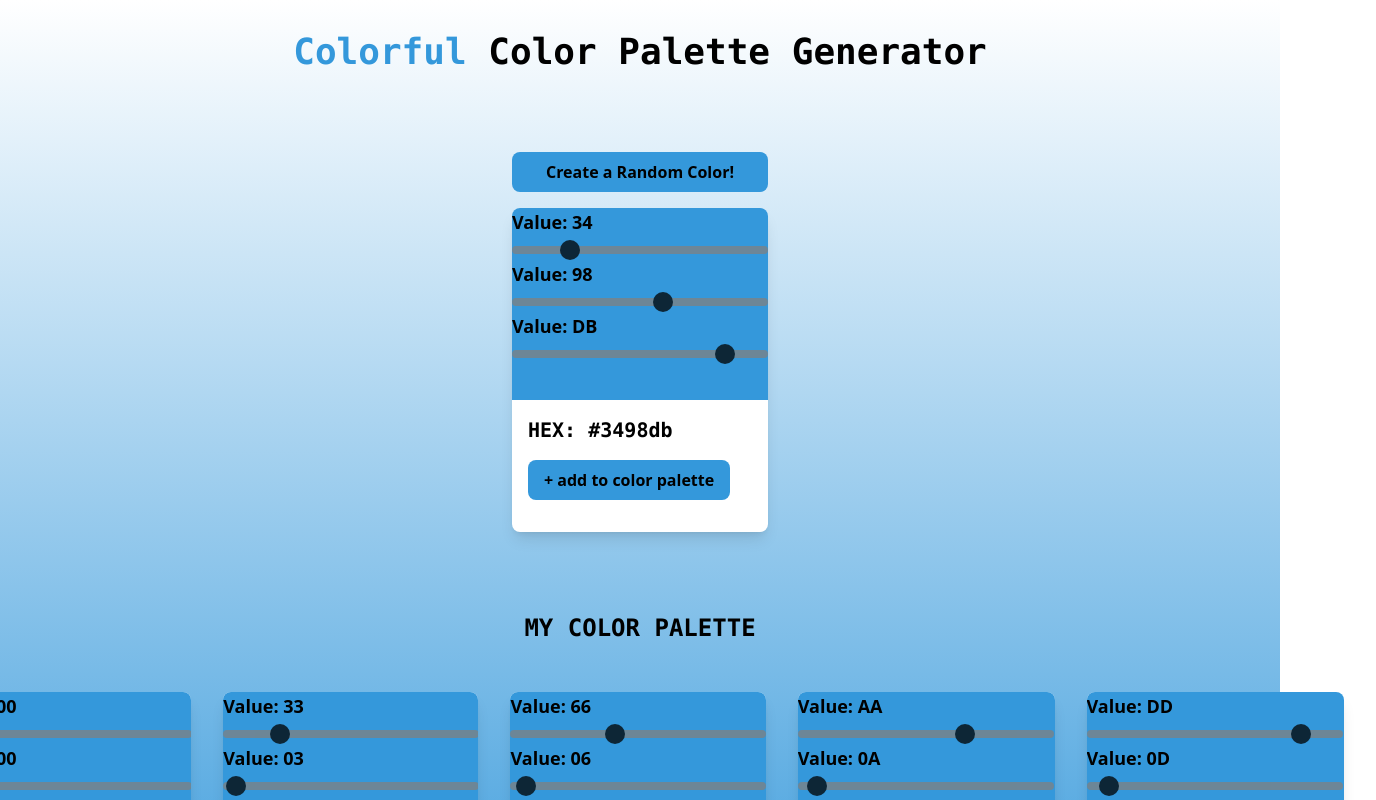
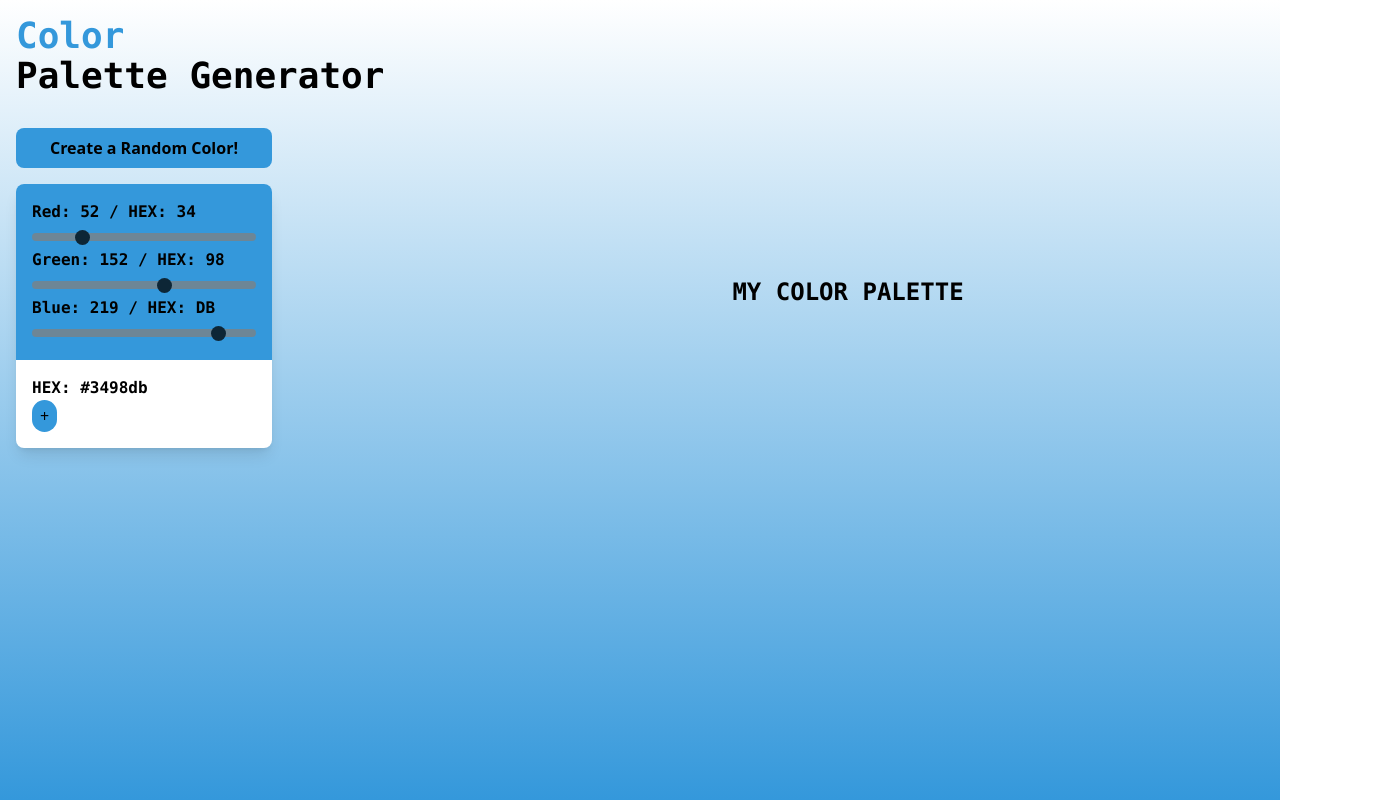
Before and after one commit to tsr-alia/color-palette-generator, a React (Vite) app: page / in a window 1280 px wide. Shown: the top 800 px of the page, 1376 px wide, since content can reach past the window. Built offline with nearby package versions, Linux system fonts and the light colour scheme.

Commit message:
new add to color palette button, fix bug on conversion and state management for range inputs

```diff
--- a/src/App.jsx
+++ b/src/App.jsx
@@ -51,14 +51,15 @@ function App() {
           "--text-color": currentTextColor,
           backgroundImage: "linear-gradient(to top, var(--color), #fff)",
         }}
-        className="min-h-screen"
+        className="min-h-screen "
       >
         <h1>
-          <span style={{ color: currentColor }}>Colorful</span> Color Palette
-          Generator
+          <div style={{ color: currentColor }}>Color</div>
+          Palette Generator
         </h1>
-        <section className="flex flex-col items-center justify-center">
-          <div className="sm:w-72 w-full px-4 mx-auto">
+       <section className="flex flex-row flex-wrap">
+       <section className="w-full md:w-1/3 flex flex-col pb-8">
+          <div className="md:w-64 w-full">
             <RandomColorButton
               handleColorChange={handleColorChange}
               color={currentColor}
@@ -67,24 +68,30 @@ function App() {
             <ColorCard
               color={currentColor}
               textColor={currentTextColor}
+              inPalette={false}
               addColorToPalette={addColorToPalette}
               handleColorChange={handleColorChange}
             />
           </div>
         </section>
 
-        <section className="flex flex-col items-center justify-center">
+        <section className="w-full md:w-2/3 flex flex-col items-center justify-center">
           <h2 className="">My Color Palette</h2>
-          <div className="flex flex-row justify-center items-center gap-x-8 p-8">
-            {palette.map((color, index) => (
+          <div className="flex flex-row flex-wrap justify-center items-center gap-8">
+
+            {/* {palette.map((color, index) => (
+              <div key={index} className="w-full md:w-1/2 lg:w-1/3">
               <ColorCard
-                key={index}
+
                 color={color.color}
                 textColor={color.text}
                 inPalette={true}
               />
-            ))}
-          </div>
+              </div>
+            ))} */}
+            </div>
+
+        </section>
         </section>
       </main>
     </>
--- a/src/components/AddColorButton.jsx
+++ b/src/components/AddColorButton.jsx
@@ -3,8 +3,12 @@ import React, {useState} from 'react';
 const AddColorButton = ({addColorToPalette}) => {
 
     return (
-    <button onClick={addColorToPalette} style={{ backgroundColor: "var(--color)", color: "var(--text-color)" }}
-    className="colorized">+ add to color palette</button>
+    <button onClick={addColorToPalette} style={{color: "var(--text-color)" }}
+    className="colorized small relative overflow-hidden whitespace-nowrap transition-all duration-700 ease-in-out group">
+     <button className="inline-block px-2 py-1 rounded-full group-hover:rounded-e transition-all duration-700" style={{backgroundColor: "var(--color)"}}>+ </button>
+    <span className="inline-block px-2 py-1 rounded-e transform -translate-x-8 opacity-0 group-hover:translate-x-0 group-hover:opacity-100 transition-all duration-700 ease-in-out bg-opacity-50" style={{backgroundColor: "var(--color)"}}> add to color palette
+    </span>
+    </button>
     );
 }
 
--- a/src/components/ColorCard.jsx
+++ b/src/components/ColorCard.jsx
@@ -3,46 +3,51 @@ import AddColorButton from "./AddColorButton";
 
 const ColorCard = ({
   color,
+  textColor,
   addColorToPalette,
   inPalette,
   handleColorChange,
 }) => {
-  const [values, setValues] = useState([parseInt(color.slice(1, 3), 16),  parseInt(color.slice(3, 5), 16),  parseInt(color.slice(5, 7), 16)]); // Default value for the slider
+  const [rgbValues, setRgbValues] = useState({r: parseInt(color.slice(1, 3), 16), g: parseInt(color.slice(3, 5), 16), b: parseInt(color.slice(5, 7), 16)})
 
   // Use a ref to track if the color change is coming from the user input
   const isUserInput = useRef(false);
 
   useEffect(() => {
     if (!isUserInput.current) {
-      setValues([parseInt(color.slice(1, 3), 16),  parseInt(color.slice(3, 5), 16),  parseInt(color.slice(5, 7), 16)]);
+      console.log([parseInt(color.slice(1, 3), 16), parseInt(color.slice(3, 5), 16), parseInt(color.slice(5, 7), 16)]);
+      setRgbValues({r: parseInt(color.slice(1, 3), 16), g: parseInt(color.slice(3, 5), 16), b: parseInt(color.slice(5, 7), 16)});
     }
     isUserInput.current = false;
   }, [color]);
 
   const handleChange = (e) => {
-    if (e.target.id === "slider1") {
-      setValues([e.target.value, values[1], values[2]]);
-    } else if (e.target.id === "slider2") {
-      setValues([values[0], e.target.value, values[2]]);
-    } else if (e.target.id === "slider3") {
-      setValues([values[0], values[1], e.target.value]);
-    }
-    changeColor();
+    const { name, value } = e.target;
+
+  setRgbValues((prevValues) => {
+    const newRgb = { ...prevValues, [name]: Number(value) }; // Convert value to number
+       changeColor(newRgb);
+
+    return newRgb; // Return the new state
+  });
     isUserInput.current = true;
-  };
-
-  const changeColor = () => {
-    let newColor = "#";
-    for (let i of values) {
-      newColor += convertToHex(i);
-    }
-    handleColorChange(newColor);
   };
 
     // Convert the decimal value to hexadecimal
     const convertToHex = (i) =>
       Number(i).toString(16).toUpperCase().padStart(2, "0");
 
+  const changeColor = (newRgb) => {
+    let newColor = "#";
+    newColor += convertToHex(newRgb.r);
+    newColor += convertToHex(newRgb.g);
+    newColor += convertToHex(newRgb.b);
+    handleColorChange(newColor);
+  };
+
+
+
+  console.log(color);
   return (
     <>
      <style jsx>{`
@@ -51,8 +56,8 @@ const ColorCard = ({
               /* opacity: 0.25; */
             }
             input[type="range"]::-webkit-slider-thumb {
-              height: 20px;
-              width: 20px;
+              height: 15px;
+              width: 15px;
               background-color: var(--text-color);
               border-radius: 50%;
               cursor: pointer;
@@ -60,8 +65,8 @@ const ColorCard = ({
               /* margin-top: -5px; Center the thumb on the track */
             }
             input[type="range"]::-moz-range-thumb {
-              height: 20px;
-              width: 20px;
+              height: 15px;
+              width: 15px;
               background-color: var(--text-color);
               border-radius: 50%;
               cursor: pointer;
@@ -69,63 +74,69 @@ const ColorCard = ({
           `}</style>
       <div className="bg-white shadow-lg rounded-lg overflow-hidden">
         <div
-          className="h-48 w-full"
+          className="w-full font-mono"
           style={{
-            backgroundColor: "var(--color)",
-            color: "var(--text-color)",
+            backgroundColor: color,
+            color: textColor,
           }}
         >
-          <label htmlFor="slider1" className="mb-4 text-lg font-semibold">
-            Value: {convertToHex(values[0])}
+          {!inPalette && (
+          <div className="p-4">
+            <label htmlFor="r" className="font-semibold">
+              Red: {rgbValues.r} / HEX: {convertToHex(rgbValues.r)}
             </label>
             <input
-            id="slider1"
+              id="r"
+              name="r"
               type="range"
               min="0"
               max="255"
-            value={values[0]}
+              value={rgbValues.r}
               onChange={handleChange}
-            className="w-64 h-2 rounded-lg appearance-none cursor-pointer bg-opacity-25"
+              className="w-full h-2 rounded-lg appearance-none cursor-pointer bg-opacity-25"
+              style={{
+                backgroundColor: "grey",
+                opacity: 0.75,
+              }}
+            />
+            <label htmlFor="g" className="font-semibold">
+            Green: {rgbValues.g} / HEX: {convertToHex(rgbValues.g)}
+            </label>
+            <input
+              id="g"
+              name="g"
+              type="range"
+              min="0"
+              max="255"
+              value={rgbValues.g}
+              onChange={handleChange}
+              className="w-full h-2 rounded-lg appearance-none cursor-pointer"
               style={{
                 backgroundColor: "grey",
                 opacity: 0.75
               }}
             />
-          <label htmlFor="slider2" className="mb-4 text-lg font-semibold">
-            Value: {convertToHex(values[1])}
+            <label htmlFor="b" className="font-semibold">
+            Blue: {rgbValues.b} / HEX: {convertToHex(rgbValues.b)}
             </label>
             <input
-            id="slider2"
+              id="b"
+              name="b"
               type="range"
               min="0"
               max="255"
-            value={values[1]}
+              value={rgbValues.b}
               onChange={handleChange}
-            className="w-64 h-2 rounded-lg appearance-none cursor-pointer"
+              className="w-full h-2 rounded-lg appearance-none cursor-pointer"
               style={{
                 backgroundColor: "grey",
                 opacity: 0.75
               }}
             />
-          <label htmlFor="slider3" className="mb-4 text-lg font-semibold">
-            Value: {convertToHex(values[2])}
-          </label>
-          <input
-            id="slider3"
-            type="range"
-            min="0"
-            max="255"
-            value={values[2]}
-            onChange={handleChange}
-            className="w-64 h-2 rounded-lg appearance-none cursor-pointer"
-            style={{
-              backgroundColor: "grey",
-              opacity: 0.75
-            }}
-          />
+          </div> )}
         </div>
         <div className="p-4">
-          <h3 className="text-lg font-bold sm:text-xl font-mono">
+          <h3 className="text-base font-bold font-mono">
             HEX: {color}
           </h3>
           {/* <h3 className="text-lg font-bold sm:text-xl font-mono">RGB: {color}</h3>
--- a/src/components/RandomColorButton.jsx
+++ b/src/components/RandomColorButton.jsx
@@ -1,6 +1,6 @@
 import React from 'react';
 
-const RandomColorButton = ({handleColorChange, currentColor, currentTextColor}) => {
+const RandomColorButton = ({handleColorChange}) => {
     const getRandomColor = () => {
         const letters = '0123456789ABCDEF';
         let color = '#';
@@ -21,7 +21,7 @@ const RandomColorButton = ({handleColorChange, currentColor, currentTextColor})
 
     return (
     <button onClick={setRandomColor} style={{ backgroundColor: "var(--color)", color: "var(--text-color)" }}
-    className="colorized w-full">Create a Random Color!</button>
+    className="colorized big w-full">Create a Random Color!</button>
     );
 }
 
--- a/src/index.css
+++ b/src/index.css
@@ -4,21 +4,39 @@
 
 @layer base {
   h1 {
-    @apply text-4xl	font-mono	text-center	p-8 font-bold;
+    @apply text-4xl	font-mono	font-bold pb-8;
   }
 
   h2 {
-    @apply text-2xl font-mono text-center p-4 font-bold uppercase;
+    @apply text-2xl font-mono pb-6 font-bold uppercase;
+  }
+
+  h3 {
+    @apply text-base;
+  }
+
+  label {
+    @apply text-base;
   }
 }
 
 @layer components {
-  section {
-    @apply py-8;
+
+  main {
+
+    @apply p-4;
   }
 
-  button {
-    @apply rounded-lg font-bold my-4 mx-auto px-4 py-2 text-center;
+  section {
+    /* @apply py-8; */
+  }
+
+  button.big {
+    @apply rounded-lg font-bold mb-4 mx-auto px-4 py-2 text-center;
+  }
+
+  button.small {
+    /* @apply rounded-full */
   }
 
   button.colorized {
```
Lines whose indentation alone changed are shown as unchanged.
